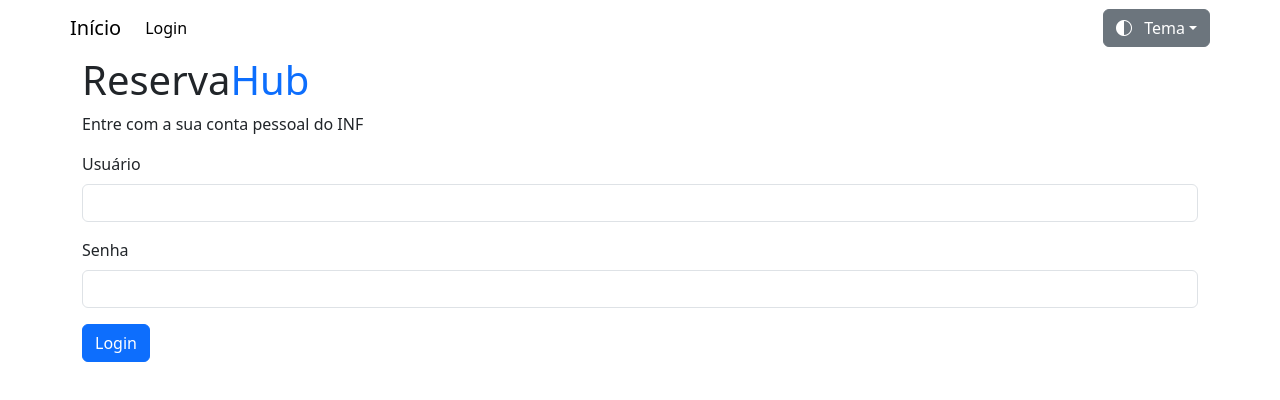
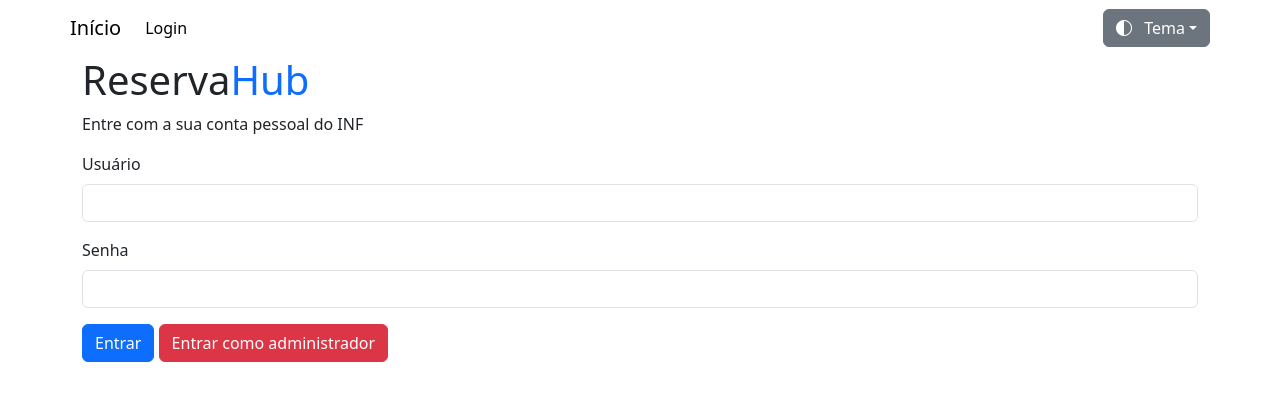
Before and after one commit to EduMenges/reserva-hub, a SvelteKit app in the folder frontend/: page /login in a window 1280 px wide. Shown: the top 400 px of the page. Built offline with nearby package versions, Linux system fonts and the light colour scheme.

Commit message:
Added admin route redirect in login

```diff
--- /dev/null
+++ b/frontend/src/routes/login/+page.server.ts
@@ -0,0 +1,8 @@
+import { redirect, type Actions } from "@sveltejs/kit";
+
+export const actions: Actions = {
+  login: () => {},
+  as_admin: () => {
+    redirect(303, "/admin");
+  },
+};
--- a/frontend/src/routes/login/+page.svelte
+++ b/frontend/src/routes/login/+page.svelte
@@ -5,7 +5,7 @@
 <Logo />
 <p>Entre com a sua conta pessoal do INF</p>
 
-<form>
+<form method="post">
   <div class="mb-3">
     <label class="form-label" for="username">Usuário</label>
     <input id="username" class="form-control" type="text" />
@@ -15,5 +15,6 @@
     <input id="password" class="form-control" type="password" />
   </div>
 
-  <button type="submit" class="btn btn-primary">Login</button>
+  <button type="submit" class="btn btn-primary" formaction="?/login">Entrar</button>
+  <button type="submit" class="btn btn-danger" formaction="?/as_admin">Entrar como administrador</button>
 </form>
```
